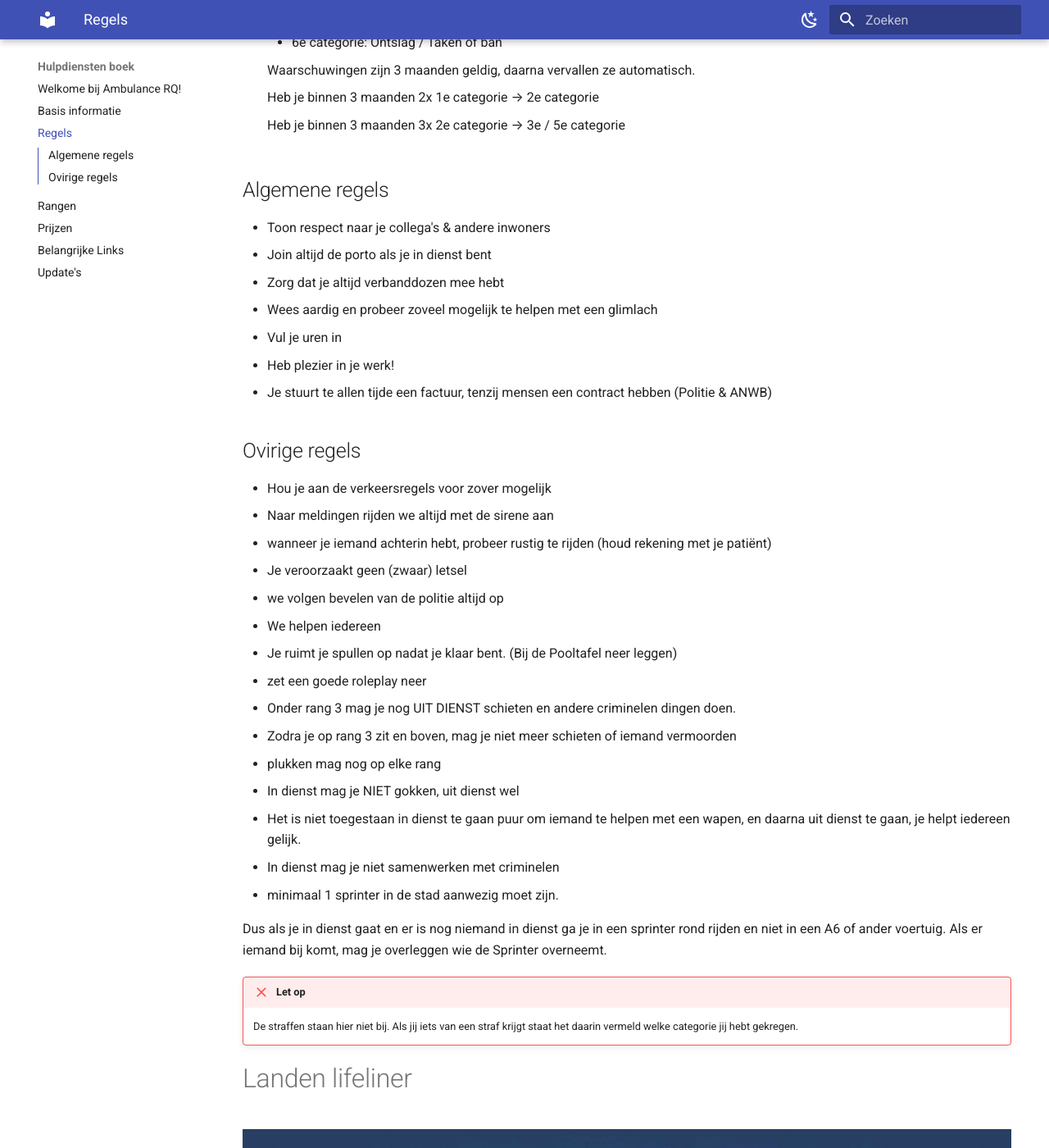
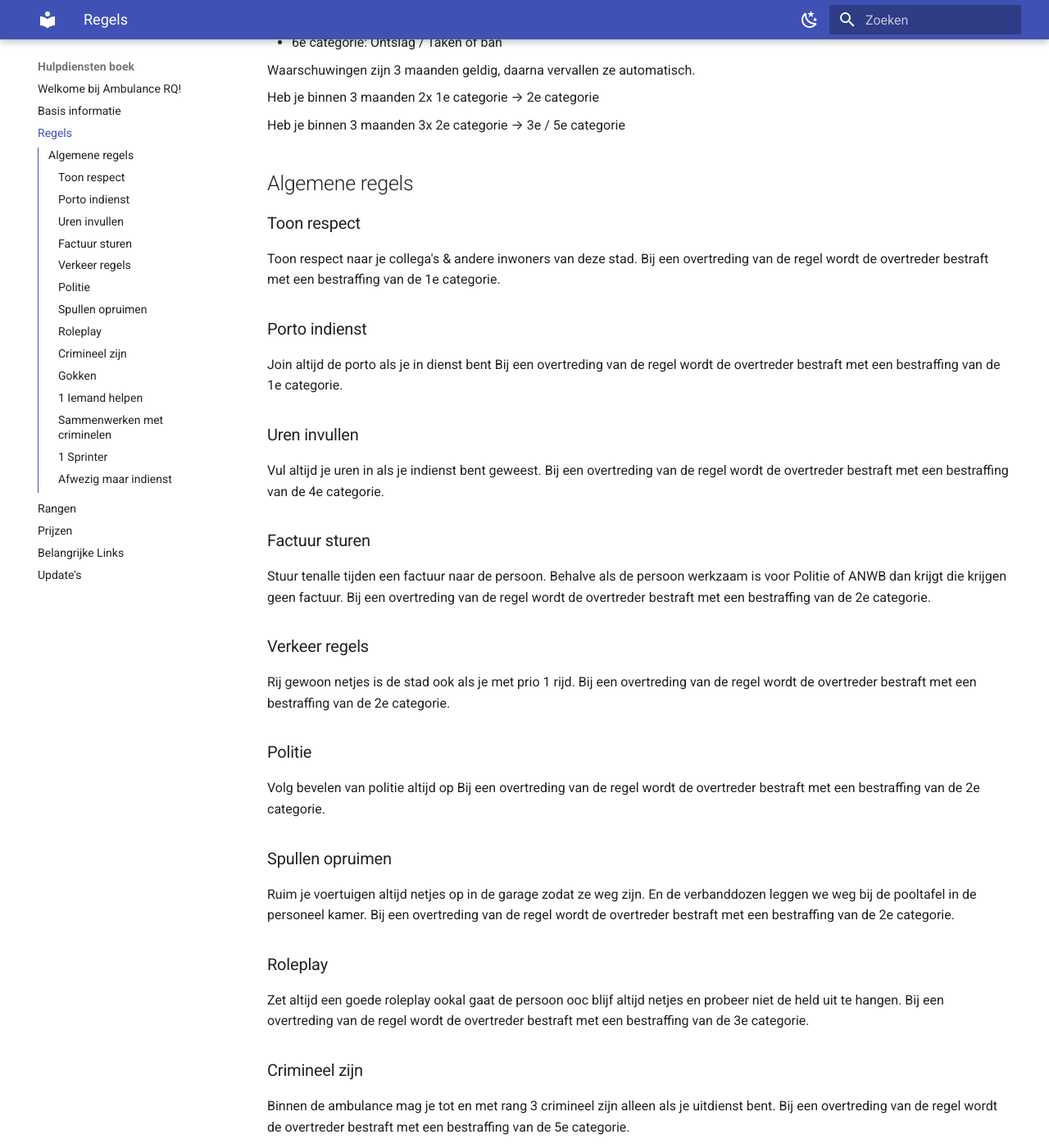
Before and after one commit to rqniels/Hulpdienstenboek, an MkDocs documentation site: the page built from docs/Regels.md, in a window 1280 px wide and 1400 px high, scrolled down 350 px. Shown: the whole window at 82% size. Built offline with MkDocs 1.6.1 and Material for MkDocs 9.7.7, drawn with Linux system fonts in a browser that asks for light colours; some of the changed text lies outside the part shown.

Commit message:
Update Regels 2

```diff
--- a/docs/Regels.md
+++ b/docs/Regels.md
@@ -13,39 +13,53 @@
     Heb je binnen 3 maanden 2x 1e categorie --> 2e categorie
 
     Heb je binnen 3 maanden 3x 2e categorie --> 3e / 5e categorie
-
 ## Algemene regels
-* Toon respect naar je collega's & andere inwoners
-* Join altijd de porto als je in dienst bent
-* Zorg dat je altijd verbanddozen mee hebt
-* Wees aardig en probeer zoveel mogelijk te helpen met een glimlach
-* Vul je uren in
-* Heb plezier in je werk!
-* Je stuurt te allen tijde een factuur, tenzij mensen een contract hebben (Politie & ANWB)
-
-## Ovirige regels
-* Hou je aan de verkeersregels voor zover mogelijk
-* Naar meldingen rijden we altijd met de sirene aan
-* wanneer je iemand achterin hebt, probeer rustig te rijden (houd rekening met je patiënt)
-* Je veroorzaakt geen (zwaar) letsel
-* we volgen bevelen van de politie altijd op
-* We helpen iedereen
-* Je ruimt je spullen op nadat je klaar bent. (Bij de Pooltafel neer leggen)
-* zet een goede roleplay neer
-* Onder rang 3 mag je nog UIT DIENST schieten en andere criminelen dingen doen.
-* Zodra je op rang 3 zit en boven, mag je niet meer schieten of iemand vermoorden
-* plukken mag nog op elke rang
-* In dienst mag je NIET gokken, uit dienst wel
-* Het is niet toegestaan in dienst te gaan puur om iemand te helpen met een wapen, en daarna uit dienst te gaan, je helpt iedereen gelijk.
-* In dienst mag je niet samenwerken met criminelen
-* minimaal 1 sprinter in de stad aanwezig moet zijn.
-
+### Toon respect
+Toon respect naar je collega's & andere inwoners van deze stad.
+Bij een overtreding van de regel wordt de overtreder bestraft met een bestraffing van de 1e categorie.
+### Porto indienst
+Join altijd de porto als je in dienst bent
+Bij een overtreding van de regel wordt de overtreder bestraft met een bestraffing van de 1e categorie.
+### Uren invullen
+Vul altijd je uren in als je indienst bent geweest.
+Bij een overtreding van de regel wordt de overtreder bestraft met een bestraffing van de 4e categorie.
+### Factuur sturen
+Stuur tenalle tijden een factuur naar de persoon. Behalve als de persoon werkzaam is voor Politie of ANWB dan krijgt die krijgen geen factuur.
+Bij een overtreding van de regel wordt de overtreder bestraft met een bestraffing van de 2e categorie.
+### Verkeer regels
+Rij gewoon netjes is de stad ook als je met prio 1 rijd.
+Bij een overtreding van de regel wordt de overtreder bestraft met een bestraffing van de 2e categorie.
+### Politie
+Volg bevelen van politie altijd op
+Bij een overtreding van de regel wordt de overtreder bestraft met een bestraffing van de 2e categorie.
+### Spullen opruimen
+Ruim je voertuigen altijd netjes op in de garage zodat ze weg zijn. En de verbanddozen leggen we weg bij de pooltafel in de personeel kamer.
+Bij een overtreding van de regel wordt de overtreder bestraft met een bestraffing van de 2e categorie.
+### Roleplay
+Zet altijd een goede roleplay ookal gaat de persoon ooc blijf altijd netjes en probeer niet de held uit te hangen.
+Bij een overtreding van de regel wordt de overtreder bestraft met een bestraffing van de 3e categorie.
+### Crimineel zijn
+Binnen de ambulance mag je tot en met rang 3 crimineel zijn alleen als je uitdienst bent.
+Bij een overtreding van de regel wordt de overtreder bestraft met een bestraffing van de 5e categorie.
+### Gokken
+In dienst mag je NIET gokken, uit dienst wel
+Bij een overtreding van de regel wordt de overtreder bestraft met een bestraffing van de 3e categorie.
+### 1 Iemand helpen
+Het is niet toegestaan in dienst te gaan puur om iemand te helpen met een wapen, en daarna uit dienst te gaan, je helpt iedereen gelijk.
+Bij een overtreding van de regel wordt de overtreder bestraft met een bestraffing van de 3e categorie.
+### Sammenwerken met criminelen
+In dienst mag je niet samenwerken met criminelen
+Bij een overtreding van de regel wordt de overtreder bestraft met een bestraffing van de 5e categorie.
+### 1 Sprinter
+minimaal 1 sprinter in de stad aanwezig moet zijn.
 Dus als je in dienst gaat en er is nog niemand in dienst ga je in een sprinter rond rijden en niet in een A6 of
 ander voertuig. Als er iemand bij komt, mag je overleggen wie de Sprinter overneemt.
+Bij een overtreding van de regel wordt de overtreder bestraft met een bestraffing van de 1e categorie.
+### Afwezig maar indienst
+Stel voor je moet even weg maar je blijft wel in de stad in dienst. Is dat geen probleem als het maar niet langer dan 10 min is. Zorg er ook voor dat je het even vermeld aan je andere collega;s en voor je naam in de discord het even zet. Ben je langer dan 10 min afwezig en of je niet afgemeld. De overtreding van de regel wordt de overtreder bestraft met een bestraffing van de 4e categorie.
 
 !!! failure " Let op "
-    De straffen staan hier niet bij. Als jij iets van een straf krijgt staat het daarin vermeld welke categorie
-    jij hebt gekregen.
+    De straffen staan hier. Als er straffen hier niet in staan betekent niet dat die er niet zijn
 
 # Landen lifeliner
 ![Kaart met risicogebieden](img/restricted_airspace.jpg)
```
Also changed, not shown: other parts of docs/Regels.md (+1 -1 lines), docs/Update.md (+4 -4 lines), docs/rang.md (+18 -18 lines).
